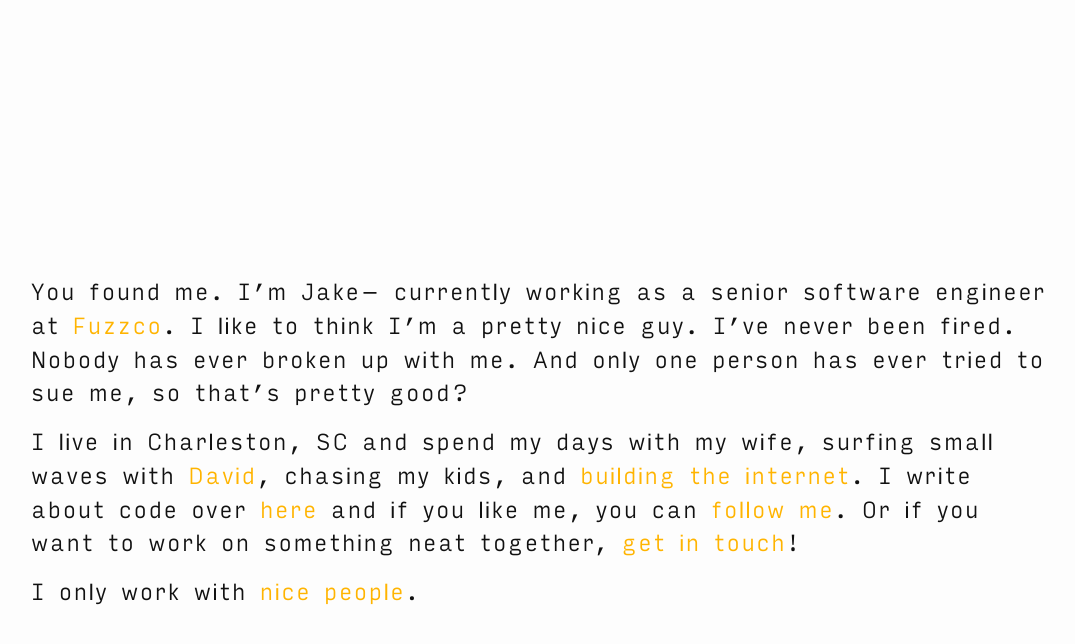
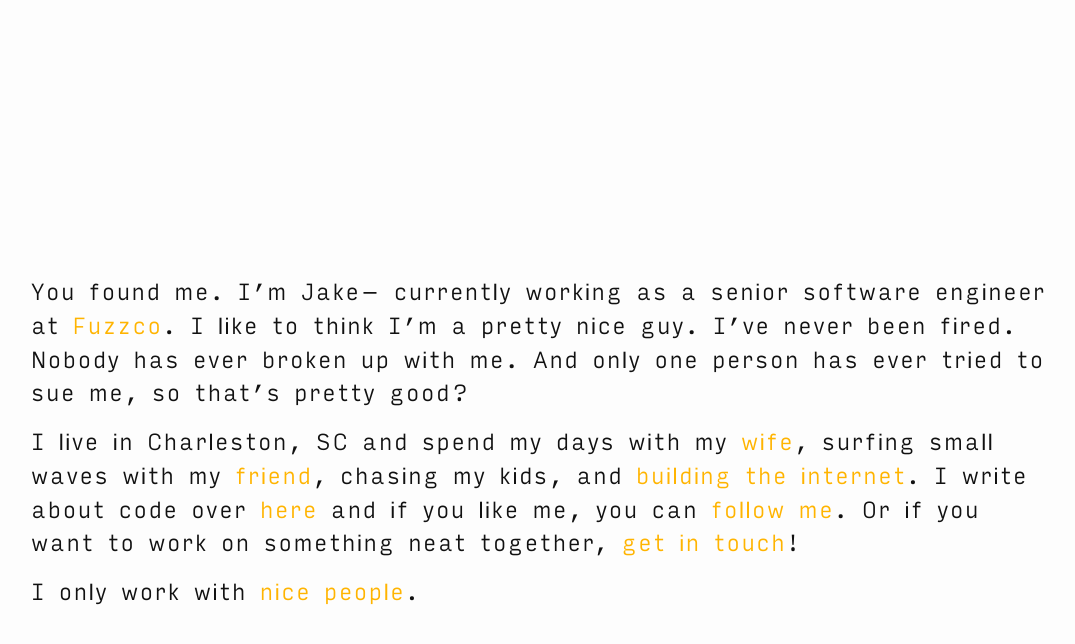
Before and after one commit to jakeleboeuf/jakeleboeuf.github.io, a Jekyll site: the page built from index.md, in a window 1280 px wide. Shown: the top 644 px of the page, without its empty margins (97-1172 px from the left). Built offline with Jekyll 4.4.1, drawn with Linux system fonts in a browser that asks for light colours.

Commit message:
added link to Danas site

```diff
--- a/index.md
+++ b/index.md
@@ -9,7 +9,7 @@ permalink: /
 
 You found me. I’m Jake– currently working as a senior software engineer at [Fuzzco](http://fuzzco.com). I like to think I'm a pretty nice guy. I've never been fired. Nobody has ever broken up with me. And only one person has ever tried to sue me, so that's pretty good?
 
-I live in Charleston, SC and spend my days with my wife, surfing small waves with [David](http://davidstanfieldis.me), chasing my kids, and [building the internet](http://github.com/jakeleboeuf). I write about code over [here]({{ "/blog" | prepend: site.baseurl }}) and if you like me, you can [follow me](http://twitter.com/jakeleboeuf). Or if you want to work on something neat together, [get in touch](mailto:dev@jakeleboeuf.com)!
+I live in Charleston, SC and spend my days with my [wife](http://culturedstyle.com), surfing small waves with my [friend](http://davidstanfieldis.me), chasing my kids, and [building the internet](http://github.com/jakeleboeuf). I write about code over [here]({{ "/blog" | prepend: site.baseurl }}) and if you like me, you can [follow me](http://twitter.com/jakeleboeuf). Or if you want to work on something neat together, [get in touch](mailto:dev@jakeleboeuf.com)!
 
 I only work with [nice people]({{ "/clients" | prepend: site.baseurl }}).
 
```
